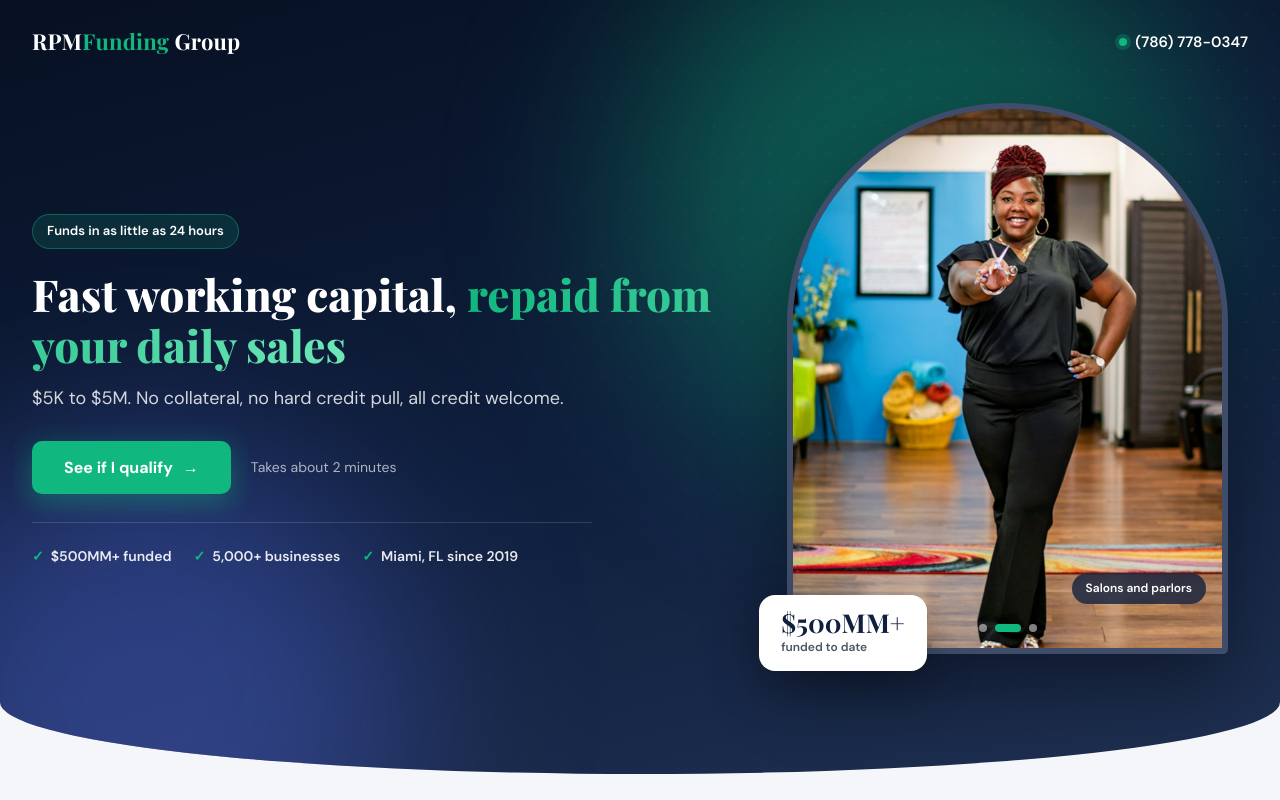
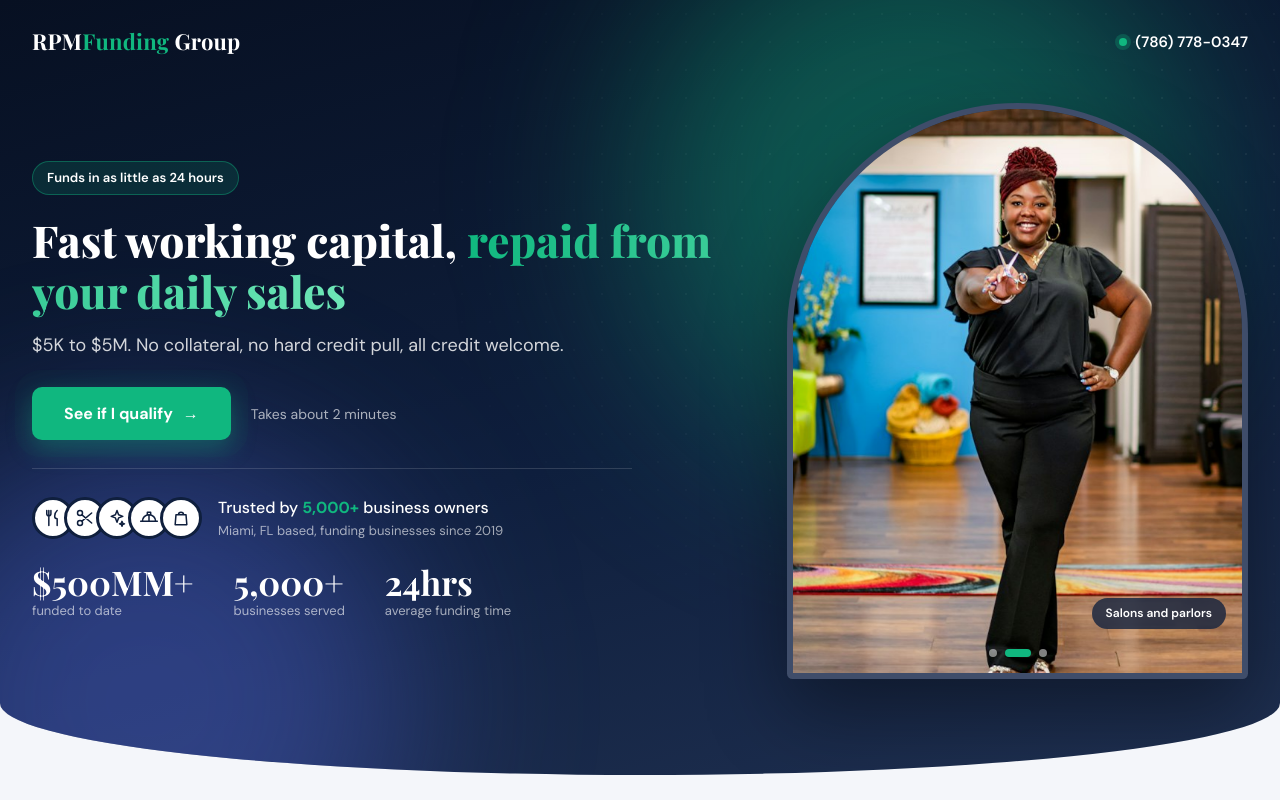
Before and after one commit to SofttikTech/client-rpm-funding-landing, a React (Vite) app: page / in a window 1280 px wide. Shown: the top 800 px of the page. Built offline with nearby package versions, Linux system fonts and the light colour scheme.

Commit message:
Hero trust block: industry icon stack, 5,000+ owners line and stat row

```diff
--- a/src/components/Hero/Hero.css
+++ b/src/components/Hero/Hero.css
@@ -19,10 +19,22 @@
 .rpm-hero-actions { display: flex; align-items: center; flex-wrap: wrap; gap: 16px 20px; margin-bottom: 28px; }
 .rpm-hero-arrow { font-style: normal; }
 .rpm-hero-note { font-size: 14px; color: rgba(255, 255, 255, 0.65); }
-.rpm-hero-proof { display: flex; flex-wrap: wrap; gap: 8px 22px; padding-top: 22px; border-top: 1px solid rgba(255, 255, 255, 0.14); font-size: 14px; font-weight: 600; color: rgba(255, 255, 255, 0.9); max-width: 560px; }
-.rpm-hero-proof-item::before { content: '✓'; color: var(--rpm-emerald); margin-right: 7px; }
 
-.rpm-hero-visual { position: relative; padding: 0 20px 24px 0; }
+.rpm-hero-trust { padding-top: 26px; border-top: 1px solid rgba(255, 255, 255, 0.14); max-width: 600px; }
+.rpm-hero-trust-top { display: flex; align-items: center; gap: 16px; margin-bottom: 22px; }
+.rpm-hero-trust-icons { display: flex; }
+.rpm-hero-trust-icon { display: flex; align-items: center; justify-content: center; width: 42px; height: 42px; margin-left: -10px; border-radius: 50%; background: #fff; color: var(--rpm-navy); border: 3px solid var(--rpm-navy); }
+.rpm-hero-trust-icon:first-child { margin-left: 0; }
+.rpm-hero-trust-text { display: flex; flex-direction: column; }
+.rpm-hero-trust-headline { font-size: 16px; font-weight: 500; color: #fff; }
+.rpm-hero-trust-headline b { color: var(--rpm-emerald); font-weight: 800; }
+.rpm-hero-trust-sub { font-size: 13px; color: rgba(255, 255, 255, 0.62); }
+.rpm-hero-trust-stats { display: flex; gap: 40px; }
+.rpm-hero-trust-stat { display: flex; flex-direction: column; }
+.rpm-hero-trust-value { font-family: var(--rpm-font-head); font-size: 34px; line-height: 1.1; color: #fff; }
+.rpm-hero-trust-label { font-size: 13px; color: rgba(255, 255, 255, 0.62); }
+
+.rpm-hero-visual { position: relative; }
 .rpm-hero-frame { position: relative; border-radius: 999px 999px 24px 24px; overflow: hidden; border: 6px solid rgba(255, 255, 255, 0.14); box-shadow: 0 30px 80px rgba(0, 0, 0, 0.4); aspect-ratio: 4 / 5; background: var(--rpm-navy-light); }
 .rpm-hero-photo { position: absolute; inset: 0; width: 100%; height: 100%; object-fit: cover; opacity: 0; transform: scale(1.1); transition: opacity 1.2s ease-in-out, transform 6s ease-out; }
 .rpm-hero-photo.active { opacity: 1; transform: scale(1); }
@@ -30,18 +42,13 @@
 .rpm-hero-dots { position: absolute; left: 0; right: 0; bottom: 16px; display: flex; justify-content: center; gap: 8px; }
 .rpm-hero-dot { width: 8px; height: 8px; padding: 0; border: none; border-radius: 8px; background: rgba(255, 255, 255, 0.5); transition: all 0.4s ease-in-out; }
 .rpm-hero-dot.active { width: 26px; background: var(--rpm-emerald); }
-.rpm-hero-chip-float { position: absolute; left: -28px; bottom: 0; display: flex; flex-direction: column; background: #fff; border-radius: 16px; padding: 14px 22px; box-shadow: 0 16px 48px rgba(0, 0, 0, 0.3); animation: rpm-hero-float 5s ease-in-out infinite alternate; }
-.rpm-hero-chip-float-value { font-family: var(--rpm-font-head); font-size: 26px; color: var(--rpm-navy); line-height: 1.1; }
-.rpm-hero-chip-float-label { font-size: 12px; font-weight: 600; color: var(--rpm-text); }
 
 @keyframes rpm-hero-drift-a { from { transform: translate(0, 0); } to { transform: translate(-90px, 70px); } }
 @keyframes rpm-hero-drift-b { from { transform: translate(0, 0); } to { transform: translate(110px, -60px); } }
 @keyframes rpm-hero-tag-in { from { opacity: 0; transform: translateY(8px); } to { opacity: 1; transform: translateY(0); } }
-@keyframes rpm-hero-float { from { transform: translateY(0); } to { transform: translateY(-8px); } }
 
 @media (prefers-reduced-motion: reduce) {
-  .rpm-hero-glow, .rpm-hero-chip-float, .rpm-hero-tag { animation: none; }
-  .rpm-hero-photo { transition: none; }
+  .rpm-hero-glow,   .rpm-hero-photo { transition: none; }
 }
 
 @media (max-width: 960px) {
@@ -51,9 +58,11 @@
   .rpm-hero-visual { max-width: 420px; margin: 0 auto; width: 100%; }
 }
 @media (max-width: 500px) {
+  .rpm-hero-trust-stats { gap: 22px; }
+  .rpm-hero-trust-value { font-size: 26px; }
+  .rpm-hero-trust-icon { width: 36px; height: 36px; }
   .rpm-hero { padding-bottom: 72px; border-radius: 0 0 50% 50% / 0 0 36px 36px; }
   .rpm-hero-top { padding-bottom: 28px; }
   .rpm-hero-title { font-size: 30px; }
   .rpm-hero-sub { font-size: 16px; }
-  .rpm-hero-chip-float { left: 0; }
-}
+  }
--- a/src/components/Hero/Hero.jsx
+++ b/src/components/Hero/Hero.jsx
@@ -34,9 +34,29 @@ function Hero({ onApply }) {
               <button type="button" className="rpm-btn rpm-btn-pulse" onClick={onApply}>See if I qualify <i className="rpm-hero-arrow">→</i></button>
               <span className="rpm-hero-note">Takes about 2 minutes</span>
             </div>
-            <p className="rpm-hero-proof">
-              {PROOF.map((item) => <span key={item} className="rpm-hero-proof-item">{item}</span>)}
-            </p>
+            <div className="rpm-hero-trust">
+              <div className="rpm-hero-trust-top">
+                <div className="rpm-hero-trust-icons">
+                  {TRUST_ICONS.map(({ label, path }) => (
+                    <span key={label} className="rpm-hero-trust-icon" title={label}>
+                      <svg viewBox="0 0 24 24" width="20" height="20" fill="none" stroke="currentColor" strokeWidth="1.8" strokeLinecap="round" strokeLinejoin="round" aria-hidden="true"><path d={path} /></svg>
+                    </span>
+                  ))}
+                </div>
+                <div className="rpm-hero-trust-text">
+                  <strong className="rpm-hero-trust-headline">Trusted by <b>5,000+</b> business owners</strong>
+                  <span className="rpm-hero-trust-sub">Miami, FL based, funding businesses since 2019</span>
+                </div>
+              </div>
+              <div className="rpm-hero-trust-stats">
+                {STATS.map(({ value, label }) => (
+                  <div key={label} className="rpm-hero-trust-stat">
+                    <strong className="rpm-hero-trust-value">{value}</strong>
+                    <span className="rpm-hero-trust-label">{label}</span>
+                  </div>
+                ))}
+              </div>
+            </div>
           </div>
 
           <div className="rpm-hero-visual">
@@ -51,10 +71,6 @@ function Hero({ onApply }) {
                 ))}
               </div>
             </div>
-            <div className="rpm-hero-chip-float">
-              <strong className="rpm-hero-chip-float-value">$500MM+</strong>
-              <span className="rpm-hero-chip-float-label">funded to date</span>
-            </div>
           </div>
         </div>
       </div>
@@ -63,7 +79,19 @@ function Hero({ onApply }) {
 }
 
 const ROTATE_MS = 4500
-const PROOF = ['$500MM+ funded', '5,000+ businesses', 'Miami, FL since 2019']
+const STATS = [
+  { value: '$500MM+', label: 'funded to date' },
+  { value: '5,000+', label: 'businesses served' },
+  { value: '24hrs', label: 'average funding time' }
+]
+// Reason: one icon per industry RPM serves, in place of customer faces we do not have permission to show
+const TRUST_ICONS = [
+  { label: 'Restaurants', path: 'M7 3v7M4.5 3v4a2.5 2.5 0 0 0 5 0V3M7 10v11M17 3c-2.2 1.8-3 4.2-3 7 0 1.8 1 3 3 3v8' },
+  { label: 'Salons', path: 'M8 8L20 18M8 16L20 6M6 9a3 3 0 1 0 0-6 3 3 0 0 0 0 6zM6 21a3 3 0 1 0 0-6 3 3 0 0 0 0 6z' },
+  { label: 'Med spas', path: 'M12 3l1.9 5.1L19 10l-5.1 1.9L12 17l-1.9-5.1L5 10l5.1-1.9zM18 16l.8 2.2L21 19l-2.2.8L18 22l-.8-2.2L15 19l2.2-.8z' },
+  { label: 'Contractors', path: 'M4 16a8 8 0 0 1 16 0M2 16h20M10 8V5h4v3M12 8v8' },
+  { label: 'Retail shops', path: 'M6 8h12l1 12H5zM9 8a3 3 0 0 1 6 0' }
+]
 const PHOTOS = [
   { src: '/hero-owner.jpg', alt: 'Smiling restaurant owner checking sales on his phone', tag: 'Restaurants', position: '40% 50%' },
   { src: '/hero-salon.jpg', alt: 'Smiling salon owner standing in her salon', tag: 'Salons and parlors', position: '45% 50%' },
```
